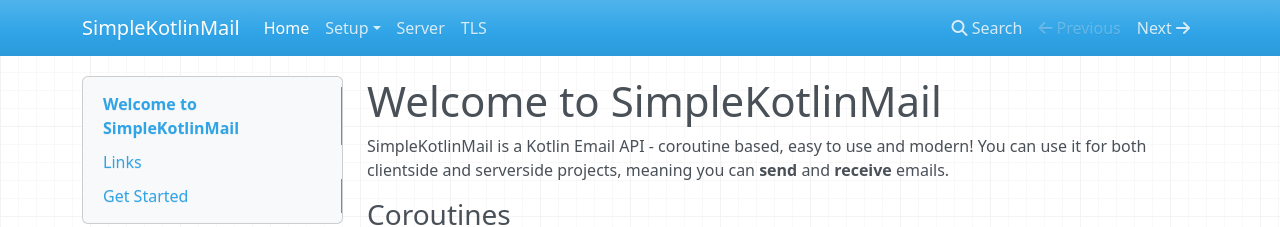
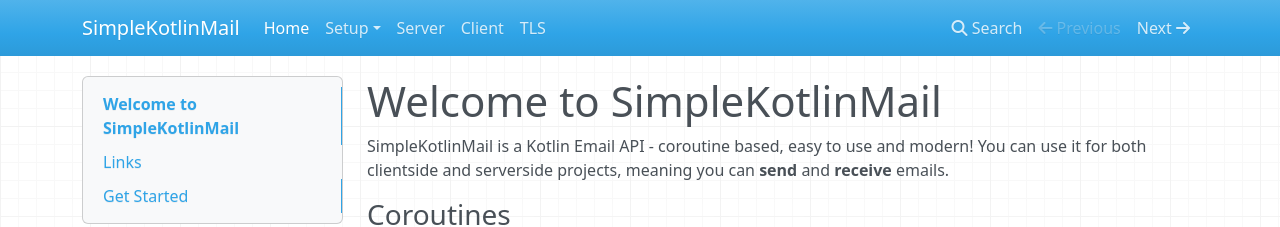
Before and after one commit to jakobkmar/SimpleKotlinMail, an MkDocs documentation site: the page built from guide/docs/index.md, in a window 1280 px wide. Shown: the top 227 px of the page. Built offline with MkDocs 1.6.1, drawn with Linux system fonts in a browser that asks for light colours; nearby versions of some CDN libraries.

Commit message:
Update mkdocs.yml

```diff
--- a/guide/mkdocs.yml
+++ b/guide/mkdocs.yml
@@ -13,4 +13,5 @@
     - Setup using Gradle: setup_gradle.md
     - Setup using Maven: setup_maven.md
   - Server: server.md
+  - Client: client.md
   - TLS: tls.md
```
